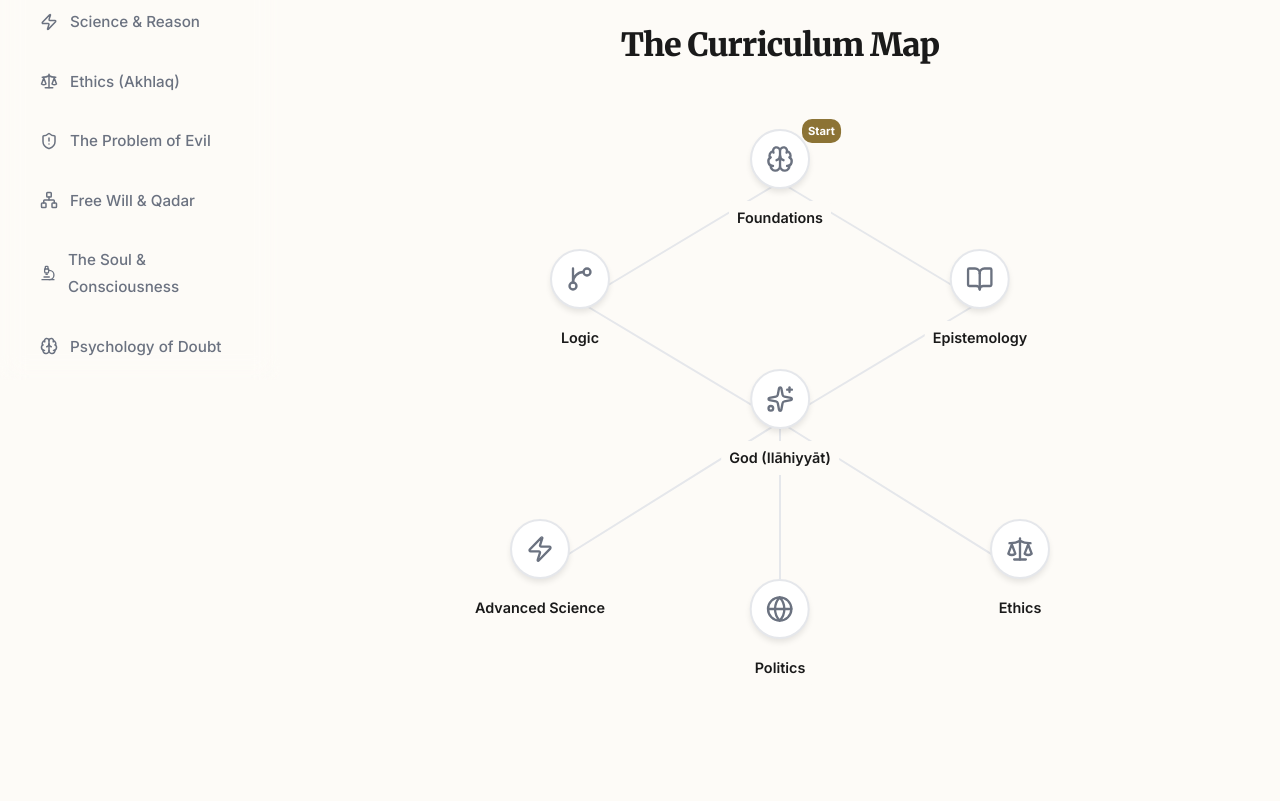
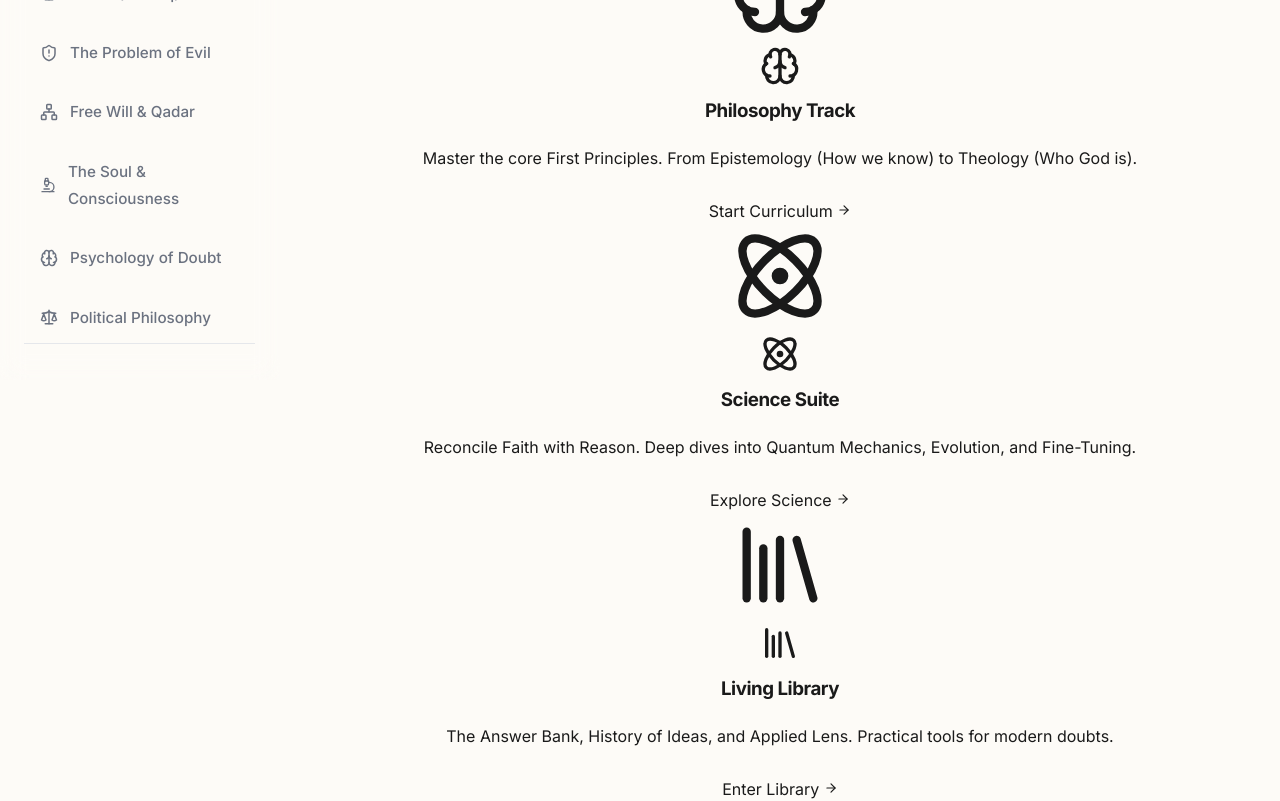
Before and after one commit to hassankhan2510/The-First-Principle, a Next.js app: page / in a window 1280 px wide. Shown: the part 420-1221 px from the top of the page. Built offline with nearby package versions, Linux system fonts and the light colour scheme.

Commit message:
Refactor Navigation: Implement Domain Hubs (Philosophy, Science, Library) and Context-Aware Sidebar

```diff
--- a/src/app/page.tsx
+++ b/src/app/page.tsx
@@ -1,8 +1,7 @@
 import Link from "next/link";
 import styles from "./page.module.css";
 import AssumptionToggle from "@/components/ui/AssumptionToggle";
-import KnowledgeMap from "@/components/ui/KnowledgeMap";
-import { Brain, Scale, ShieldOff, ArrowRight } from "lucide-react";
+import { Brain, Scale, ShieldOff, Atom, Library, ArrowRight } from "lucide-react";
 
 export default function Home() {
   return (
@@ -12,14 +11,65 @@ export default function Home() {
           Teaches how to think,<br />not what to chant.
         </h1>
         <p className={styles.subtitle}>
-          A structured, first-principles approach to Islamic Philosophy.
+          The Intellectual Hub for the Modern Muslim.
           <br />
-          Navigate the intellectual map below to explore the connection between Reason, God, and Science.
+          Choose your path below to begin the deconstruction.
         </p>
 
-        <div style={{ marginTop: "3rem", marginBottom: "2rem" }}>
-          <h3 className={styles.sectionTitle} style={{ marginBottom: "1rem" }}>The Curriculum Map</h3>
-          <KnowledgeMap />
+        {/* DOMAIN HUB SELECTOR */}
+        <div className="grid grid-cols-1 md:grid-cols-3 gap-6 mt-12 max-w-5xl mx-auto">
+
+          {/* 1. Philosophy Track */}
+          <Link href="/foundations" className="group block p-8 bg-card border border-border rounded-xl hover:border-primary transition-all hover:shadow-lg relative overflow-hidden">
+            <div className="absolute top-0 right-0 p-4 opacity-10 group-hover:opacity-20 transition-opacity">
+              <Brain size={100} />
+            </div>
+            <div className="relative z-10">
+              <Brain className="text-primary mb-4" size={40} />
+              <h3 className="text-2xl font-black font-merriweather mb-2 group-hover:text-primary transition-colors">Philosophy Track</h3>
+              <p className="text-muted-foreground text-sm leading-relaxed mb-4">
+                Master the core First Principles. From Epistemology (How we know) to Theology (Who God is).
+              </p>
+              <span className="text-xs font-bold uppercase tracking-widest text-primary flex items-center">
+                Start Curriculum <ArrowRight size={14} className="ml-2 group-hover:translate-x-1 transition-transform" />
+              </span>
+            </div>
+          </Link>
+
+          {/* 2. Science Suite */}
+          <Link href="/science" className="group block p-8 bg-card border border-border rounded-xl hover:border-blue-500 transition-all hover:shadow-lg relative overflow-hidden">
+            <div className="absolute top-0 right-0 p-4 opacity-10 group-hover:opacity-20 transition-opacity">
+              <Atom size={100} />
+            </div>
+            <div className="relative z-10">
+              <Atom className="text-blue-500 mb-4" size={40} />
+              <h3 className="text-2xl font-black font-merriweather mb-2 group-hover:text-blue-500 transition-colors">Science Suite</h3>
+              <p className="text-muted-foreground text-sm leading-relaxed mb-4">
+                Reconcile Faith with Reason. Deep dives into Quantum Mechanics, Evolution, and Fine-Tuning.
+              </p>
+              <span className="text-xs font-bold uppercase tracking-widest text-blue-500 flex items-center">
+                Explore Science <ArrowRight size={14} className="ml-2 group-hover:translate-x-1 transition-transform" />
+              </span>
+            </div>
+          </Link>
+
+          {/* 3. The Living Library */}
+          <Link href="/answers" className="group block p-8 bg-card border border-border rounded-xl hover:border-emerald-500 transition-all hover:shadow-lg relative overflow-hidden">
+            <div className="absolute top-0 right-0 p-4 opacity-10 group-hover:opacity-20 transition-opacity">
+              <Library size={100} />
+            </div>
+            <div className="relative z-10">
+              <Library className="text-emerald-500 mb-4" size={40} />
+              <h3 className="text-2xl font-black font-merriweather mb-2 group-hover:text-emerald-500 transition-colors">Living Library</h3>
+              <p className="text-muted-foreground text-sm leading-relaxed mb-4">
+                The Answer Bank, History of Ideas, and Applied Lens. Practical tools for modern doubts.
+              </p>
+              <span className="text-xs font-bold uppercase tracking-widest text-emerald-500 flex items-center">
+                Enter Library <ArrowRight size={14} className="ml-2 group-hover:translate-x-1 transition-transform" />
+              </span>
+            </div>
+          </Link>
+
         </div>
       </header>
 
--- a/src/components/layout/Sidebar.tsx
+++ b/src/components/layout/Sidebar.tsx
@@ -7,34 +7,49 @@ import styles from "./sidebar.module.css";
 import { cn } from "@/lib/utils";
 import {
     BookOpen, Brain, GitBranch, Scale,
-    Database, Network, Microscope, ShieldAlert, Sparkles, Zap, Globe, Dna, FlaskConical, Menu, X, History,
-    LayoutTemplate, Library
+    Network, Microscope, ShieldAlert, Sparkles, Zap, Globe, Dna, FlaskConical, Menu, X, History,
+    LayoutTemplate, Library, ArrowLeft, Home
 } from "lucide-react";
 import Search from "@/components/ui/Search";
 
 const navItems = [
-    { name: "Foundations", href: "/foundations", icon: Brain },
-    { name: "Logic & Argumentation", href: "/logic", icon: GitBranch },
-    { name: "Islamic Epistemology", href: "/epistemology", icon: BookOpen },
-    { name: "God (Ilāhiyyāt)", href: "/god", icon: Sparkles },
-    { name: "Science & Reason", href: "/science", icon: Zap },
-    { name: "Ethics (Akhlaq)", href: "/ethics", icon: Scale },
-    { name: "The Problem of Evil", href: "/evil", icon: ShieldAlert },
-    { name: "Free Will & Qadar", href: "/freewill", icon: Network },
-    { name: "The Soul & Consciousness", href: "/soul", icon: Microscope },
-    { name: "Psychology of Doubt", href: "/psychology", icon: Brain },
-    { name: "History of Ideas (Timeline)", href: "/history", icon: History },
-    { name: "Political Philosophy", href: "/politics", icon: Scale },
-    { name: "The Applied Lens", href: "/applied", icon: LayoutTemplate },
-    { name: "Astronomy (Fine-Tuning)", href: "/science/astronomy", icon: Globe },
-    { name: "Quantum (Observer Effect)", href: "/science/quantum", icon: Zap },
-    { name: "Biology (Debunking Darwin)", href: "/science/biology", icon: Dna },
-    { name: "Scientific Myths", href: "/science/myths", icon: FlaskConical },
+    // Philosophy Track (Default)
+    { name: "Foundations", href: "/foundations", icon: Brain, domain: "philosophy" },
+    { name: "Logic & Argumentation", href: "/logic", icon: GitBranch, domain: "philosophy" },
+    { name: "Islamic Epistemology", href: "/epistemology", icon: BookOpen, domain: "philosophy" },
+    { name: "God (Ilāhiyyāt)", href: "/god", icon: Sparkles, domain: "philosophy" },
+    { name: "Ethics (Akhlaq)", href: "/ethics", icon: Scale, domain: "philosophy" },
+    { name: "The Problem of Evil", href: "/evil", icon: ShieldAlert, domain: "philosophy" },
+    { name: "Free Will & Qadar", href: "/freewill", icon: Network, domain: "philosophy" },
+    { name: "The Soul & Consciousness", href: "/soul", icon: Microscope, domain: "philosophy" },
+    { name: "Psychology of Doubt", href: "/psychology", icon: Brain, domain: "philosophy" },
+    { name: "Political Philosophy", href: "/politics", icon: Scale, domain: "philosophy" },
+
+    // Science Suite
+    { name: "Astronomy (Fine-Tuning)", href: "/science/astronomy", icon: Globe, domain: "science" },
+    { name: "Quantum (Observer Effect)", href: "/science/quantum", icon: Zap, domain: "science" },
+    { name: "Biology (Debunking Darwin)", href: "/science/biology", icon: Dna, domain: "science" },
+    { name: "Scientific Myths", href: "/science/myths", icon: FlaskConical, domain: "science" },
+    { name: "Science & Reason", href: "/science", icon: Zap, domain: "science" }, // General intro
+
+    // The Living Library
+    { name: "The Answer Bank", href: "/answers", icon: Library, domain: "library" },
+    { name: "History of Ideas", href: "/history", icon: History, domain: "library" },
+    { name: "The Applied Lens", href: "/applied", icon: LayoutTemplate, domain: "library" },
 ];
 
 export default function Sidebar() {
     const pathname = usePathname();
     const [isOpen, setIsOpen] = useState(false);
+
+    // Determine current domain
+    let currentDomain = "home";
+    if (pathname.startsWith("/science")) currentDomain = "science";
+    else if (pathname === "/answers" || pathname === "/history" || pathname === "/applied") currentDomain = "library";
+    else if (pathname !== "/") currentDomain = "philosophy";
+
+    // Filter items
+    const visibleItems = navItems.filter(item => item.domain === currentDomain);
 
     return (
         <>
@@ -58,18 +73,33 @@ export default function Sidebar() {
                     The First Principle
                 </Link>
 
-                <div className="px-6 mb-4">
-                    <Link href="/answers" className="block w-full text-center bg-primary text-primary-foreground py-2 rounded-full font-bold text-sm hover:opacity-90 transition-opacity">
-                        <Library className="inline mr-2 mb-1" size={16} /> The Answer Bank
-                    </Link>
-                </div>
-
                 <Search />
 
+                {/* Context Header / Switcher */}
+                {currentDomain !== "home" && (
+                    <div className="mb-6 px-2">
+                        <Link href="/" className="flex items-center text-xs font-bold text-muted-foreground hover:text-primary transition-colors mb-4">
+                            <ArrowLeft size={14} className="mr-1" /> Back to Hub
+                        </Link>
+                        <h3 className="text-sm font-black uppercase tracking-widest text-primary border-b border-border pb-2 mb-2">
+                            {currentDomain === "philosophy" && "Philosophy Track"}
+                            {currentDomain === "science" && "Science Suite"}
+                            {currentDomain === "library" && "Living Library"}
+                        </h3>
+                    </div>
+                )}
+
                 <nav className={styles.nav}>
-                    {navItems.map((item) => {
+                    {/* If on Home, show nothing or just main links?
+                        Actually, let's show Philosophy by default if on Home, OR show nothing
+                        and let the Home Page be the only navigator.
+                        Better UX: If on Home, show nothing (clean).
+                        BUT, users might want quick access.
+                        Let's fallback to Philosophy if on Home so it's not empty. */}
+
+                    {(currentDomain === "home" ? navItems.filter(i => i.domain === "philosophy") : visibleItems).map((item) => {
                         const Icon = item.icon;
-                        const isActive = pathname.startsWith(item.href);
+                        const isActive = pathname === item.href; // Exact match or startswith?
                         return (
                             <Link
                                 key={item.href}
```
